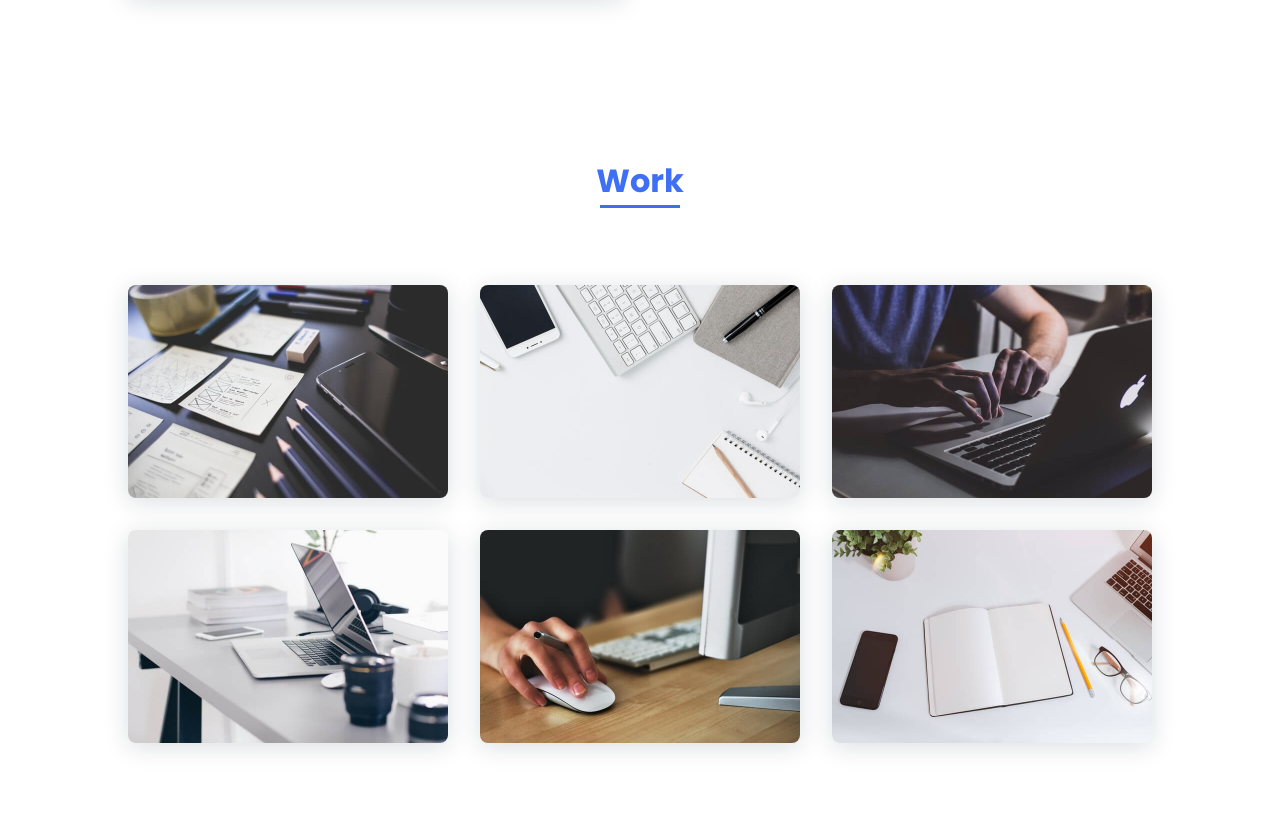
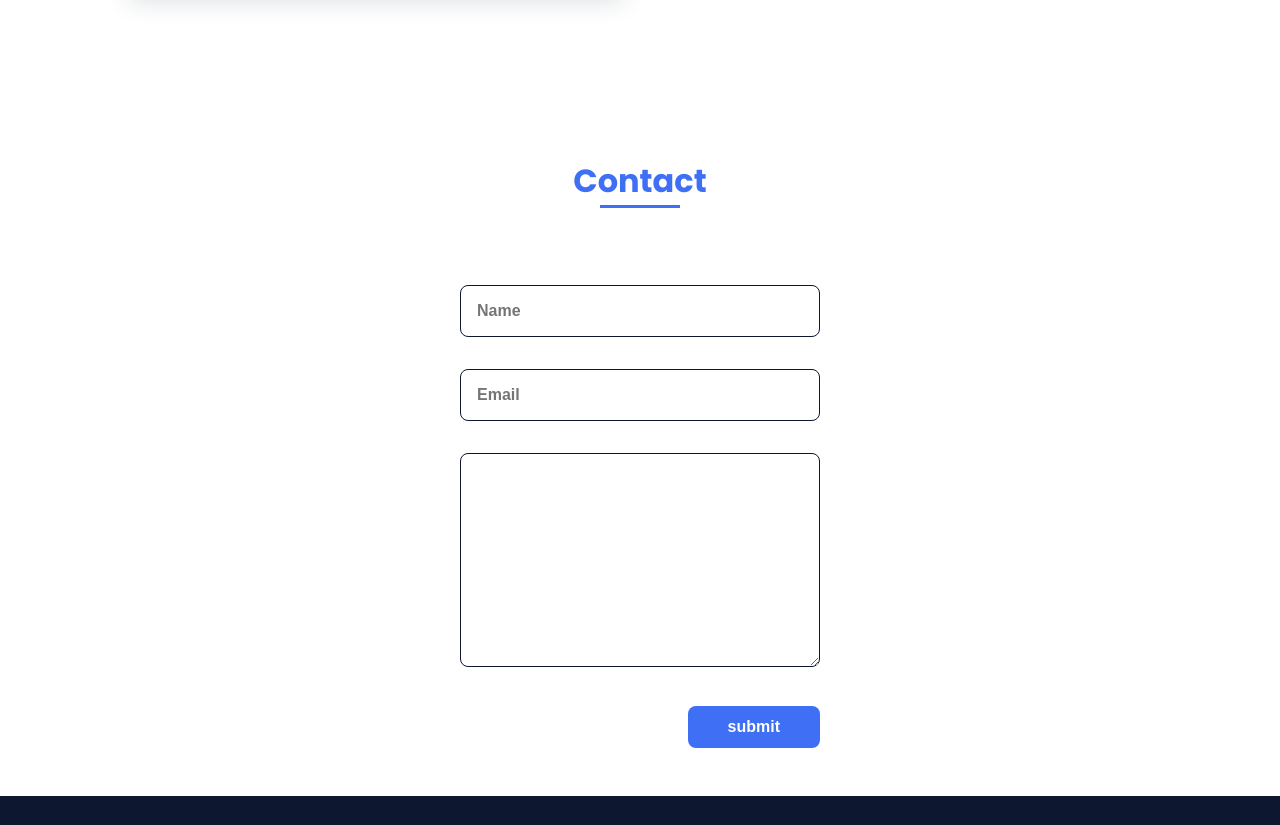
Before and after one commit to smcv0464300/suvendupop, a plain HTML site: page index.html in a window 1280 px wide. Shown: the part 1940-2765 px from the top of the page. Drawn offline with nearby package versions, Linux system fonts and the light colour scheme.

Commit message:
Update index.html

```diff
--- a/index.html
+++ b/index.html
@@ -23,7 +23,6 @@
                         <li class="nav__item"><a href="#home" class="nav__link active-link">Home</a></li>
                         <li class="nav__item"><a href="#about" class="nav__link">About</a></li>
                         <li class="nav__item"><a href="#skills" class="nav__link">Skills</a></li>
-                        <li class="nav__item"><a href="#work" class="nav__link">Work</a></li>
                         <li class="nav__item"><a href="#contact" class="nav__link">Contact</a></li>
                     </ul>
                 </div>
@@ -43,7 +42,7 @@
                     <a href="#" class="button">Contact</a>
                 </div>
 
-           <div class="home__social">
+                <div class="home__social">
                     <a href="https://www.linkedin.com/in/suvendu-mondal-458979303?utm_source=share&utm_campaign=share_via&utm_content=profile&utm_medium=android_app" class="home__social-icon"><i class='bx bxl-linkedin'></i></a>
                     <a href="https://www.instagram.com/suvendu_98_?igsh=dTNleWR1NTdvd3R4" class="home__social-icon"><i class='bx bxl-instagram' ></i></a>
                     <a href="https://github.com/smcv0464300/suvendupop" class="home__social-icon"><i class='bx bxl-github' ></i></a>
@@ -141,31 +140,6 @@
             </section>
 
 
-            <section class="work section" id="work">
-                <h2 class="section-title">Work</h2>
-
-                <div class="work__container bd-grid">
-                    <a href="" class="work__img">
-                        <img src="assets/img/work1.jpg" alt="">
-                    </a>
-                    <a href="" class="work__img">
-                        <img src="assets/img/work2.jpg" alt="">
-                    </a>
-                    <a href="" class="work__img">
-                        <img src="assets/img/work3.jpg" alt="">
-                    </a>
-                    <a href="" class="work__img">
-                        <img src="assets/img/work4.jpg" alt="">
-                    </a>
-                    <a href="" class="work__img">
-                        <img src="assets/img/work5.jpg" alt="">
-                    </a>
-                    <a href="" class="work__img">
-                        <img src="assets/img/work6.jpg" alt="">
-                    </a>
-                </div>
-            </section>
-
 
             <section class="contact section" id="contact">
                 <h2 class="section-title">Contact</h2>
@@ -175,7 +149,7 @@
                         <input type="text" placeholder="Name" class="contact__input">
                         <input type="mail" placeholder="Email" class="contact__input">
                         <textarea name="" id="" cols="0" rows="10" class="contact__input"></textarea>
-                        <input type="button" value="SUBMIT" class="contact__button button">
+                        <input type="button" value="submit" class="contact__button button">
                     </form>
                 </div>
             </section>
```
